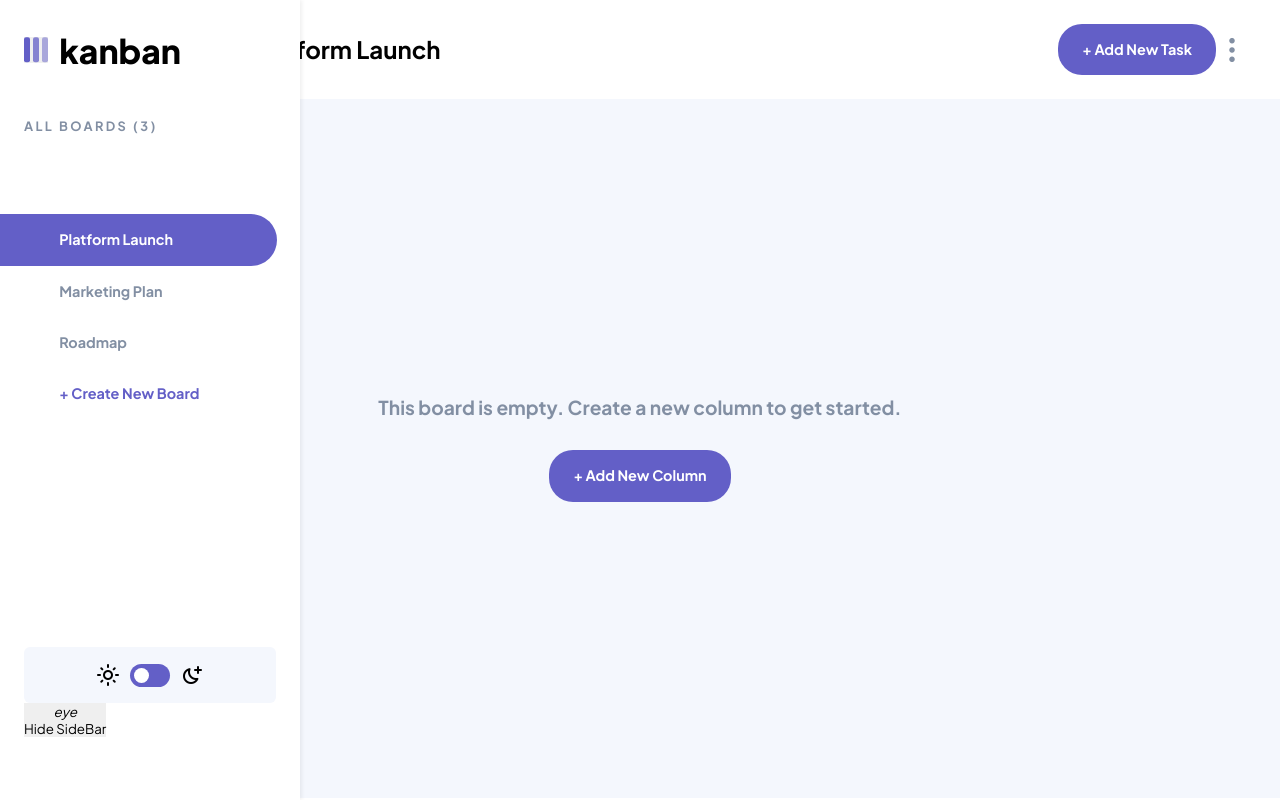
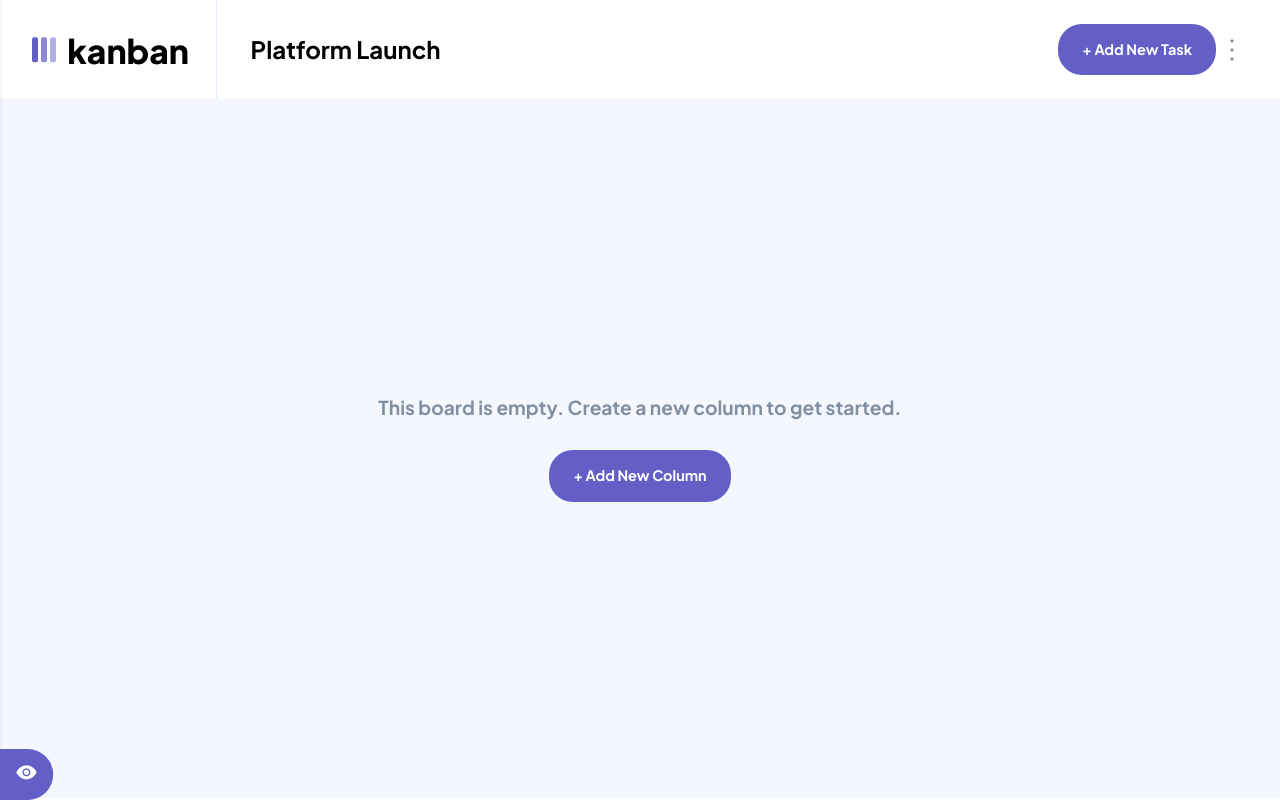
Before and after one commit to ssejjemba/Project-Manager, a React (Vite) app: page / in a window 1280 px wide. Built offline with nearby package versions, Linux system fonts and the light colour scheme; some icons are missing.

Commit message:
feat: toggle_sidebar

```diff
--- a/index.html
+++ b/index.html
@@ -12,10 +12,7 @@
       rel="stylesheet"
     />
     <!-- Material Icons -->
-    <link
-      rel="stylesheet"
-      href="https://fonts.googleapis.com/css2?family=Material+Symbols+Rounded:opsz,wght,FILL,GRAD@48,400,1,0"
-    />
+    <link rel="stylesheet" href="https://fonts.googleapis.com/css2?family=Material+Symbols+Rounded:opsz,wght,FILL,GRAD@20..48,100..700,0..1,-50..200" />
     <title>Kanban</title>
   </head>
   <body>
--- a/src/components/SideBar/sidebar-component.jsx
+++ b/src/components/SideBar/sidebar-component.jsx
@@ -1,16 +1,21 @@
 import BoardLink from "../BoardLink/boardlink-component";
 import CompanyLogo from "../CompanyLogo/companylogo-component";
+import { useState } from "react";
 import "./sidebar-styles.css";
 
 const SideBar = () => {
+  const [isSideBarOpen, toggleSideBar] = useState(false);
+  console.log(isSideBarOpen);
+  const toggleSideBarHandler = () => {
+    toggleSideBar(!isSideBarOpen);
+  };
   return (
-    <div className="sidebar">
+    <div className={`sidebar ${isSideBarOpen ? "open-sidebar" : ""}`}>
       <div className="sidebar-container">
         <div className="sidebar__div1">
           <CompanyLogo />
           <div className="board-info">ALL BOARDS (3)</div>
         </div>
-
         <div className="sidebar__div2">
           <BoardLink text={"Platform Launch"} isActive={true} />
           <BoardLink text={"Marketing Plan"} isActive={false} />
@@ -23,24 +28,30 @@ const SideBar = () => {
         </div>
         <div className="sidebar__div3">
           <div className="theme-switch-div">
-          <span class="material-symbols-rounded">light_mode</span>
+            <span class="material-symbols-rounded">light_mode</span>
 
             <label className="switch">
               <input type="checkbox" />
               <span className="slider round"></span>
             </label>
-            <span class="material-symbols-rounded">night_sight_max</span>
-
+            <span class="material-symbols-rounded" id="_mode">
+              night_sight_max
+            </span>
           </div>
-          <div className="sidebar-switch">
-            <button>
-              <span>
-                <i>eye</i>
-                <p>Hide SideBar</p>
-              </span>
+          <div className="sidebar-hide">
+            <button onClick={toggleSideBarHandler}>
+              <span class="material-symbols-rounded nofill">
+                visibility_off
+              </span>{" "}
+              <p>Hide Sidebar</p>
             </button>
           </div>
         </div>
+      </div>
+      <div className={`sidebar__toggle ${isSideBarOpen ? 'hide' : ''}`}>
+        <button onClick={toggleSideBarHandler}>
+          <span class="material-symbols-rounded">visibility</span>
+        </button>
       </div>
     </div>
   );
--- a/src/components/SideBar/sidebar-styles.css
+++ b/src/components/SideBar/sidebar-styles.css
@@ -1,4 +1,4 @@
-.sidebar{
+.sidebar {
   position: absolute;
   top: 0;
   left: 0;
@@ -7,24 +7,30 @@
   padding: 1.8rem 1.5rem;
   background-color: var(--color-white-light);
   box-shadow: 2px 0px 4px #00000010;
+  transition: transform 0.3s ease;
+  transform: translateX(-18.8rem);
   /* display: none; */
 }
-.sidebar-container{
+
+.sidebar.open-sidebar {
+  transform: translateX(0);
+}
+.sidebar-container {
   height: 100%;
   display: flex;
   flex-direction: column;
+  background-color: black;
 }
-.sidebar__div1{
+.sidebar__div1 {
   flex: 0.3;
 }
-.sidebar__div2{
+.sidebar__div2 {
   flex: 0.7;
 }
-.sidebar__div3{
+.sidebar__div3 {
   flex: 0.2;
-
 }
-.board-info{
+.board-info {
   margin-top: 3rem;
   margin-bottom: 1.2rem;
   font-size: 0.8rem;
@@ -32,10 +38,9 @@
   line-height: 0.9rem;
   letter-spacing: 2.4px;
   color: var(--color-medium-grey);
-
 }
 
-.theme-switch-div{
+.theme-switch-div {
   display: flex;
   gap: 10px;
   background-color: var(--color-light-grey-light);
@@ -45,6 +50,9 @@
   justify-content: center;
 }
 
+.theme-switch-div span {
+  color: var(--color-medium-grey);
+}
 /* The switch - the box around the slider */
 .switch {
   position: relative;
@@ -69,8 +77,8 @@
   right: 0;
   bottom: 0;
   background-color: var(--color-main-purple);
-    -webkit-transition: .4s;
-    transition: .4s;
+  -webkit-transition: 0.4s;
+  transition: 0.4s;
 }
 
 .slider:before {
@@ -81,8 +89,8 @@
   left: 4px;
   bottom: 4px;
   background-color: white;
-    -webkit-transition: .4s;
-    transition: .4s;
+  -webkit-transition: 0.4s;
+  transition: 0.4s;
 }
 
 input:checked + .slider:before {
@@ -99,3 +107,53 @@
 .slider.round:before {
   border-radius: 50%;
 }
+
+.sidebar-hide button {
+  background-color: transparent;
+  display: flex;
+  align-items: center;
+  justify-content: start;
+  gap: 0.5rem;
+  padding: 1rem 2rem;
+  color: var(--color-medium-grey);
+  font-weight: 700;
+  font-size: 1rem;
+  line-height: 19px;
+}
+
+.material-symbols-rounded {
+  font-variation-settings: "FILL" 1, "wght" 400, "GRAD" 0, "opsz" 48;
+}
+.material-symbols-rounded.nofill {
+  font-variation-settings: "FILL" 0, "wght" 400, "GRAD" 0, "opsz" 48;
+}
+
+.sidebar__toggle {
+  display: flex;
+  align-items: center;
+  justify-content: center;
+  background-color: var(--color-main-purple);
+  border-radius: 0 6rem 6rem 0;
+  padding: 0.1rem 0.2rem;
+  height: fit-content;
+  width: fit-content;
+  position: absolute;
+  bottom: 0;
+  left: 18.75rem;
+  transition: transform 0.3s ease-out;
+  /* transform: translateX(18.75rem); */
+}
+
+.sidebar__toggle button {
+  cursor: pointer;
+  width: 3rem;
+  height: 3rem;
+}
+
+.sidebar__toggle.hide{
+  display: none;
+}
+.sidebar__toggle button > span {
+  color: var(--color-white-light);
+  font-size: 1.4rem;
+}
--- a/src/index.css
+++ b/src/index.css
@@ -19,3 +19,6 @@
   margin: 0;
   font-family: 'Plus Jakarta Sans', sans-serif;
 }
+button{
+  background-color: transparent;
+}
--- a/src/routes/Home/home-component.jsx
+++ b/src/routes/Home/home-component.jsx
@@ -2,6 +2,7 @@ import { Outlet } from "react-router";
 import NavBar from "../../components/NavBar/navbar-component";
 import "./home-styles.css";
 import SideBar from "../../components/SideBar/sidebar-component";
+import { useState } from "react";
 
 const Home = () => {
   return (
```
Also changed, not shown: 1 other file (tests, documents, lock files or other folders). Lines whose indentation alone changed are shown as unchanged.
